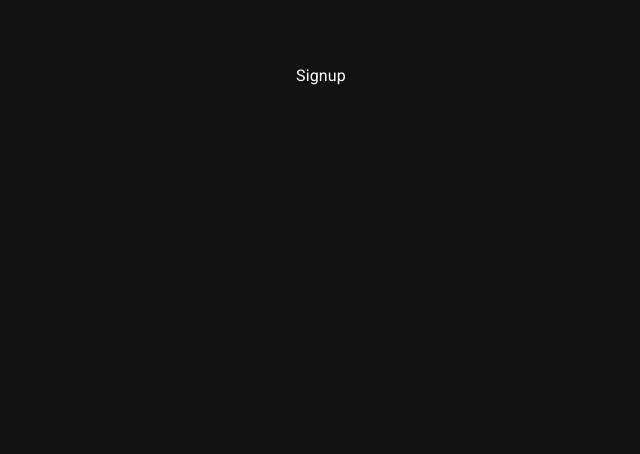
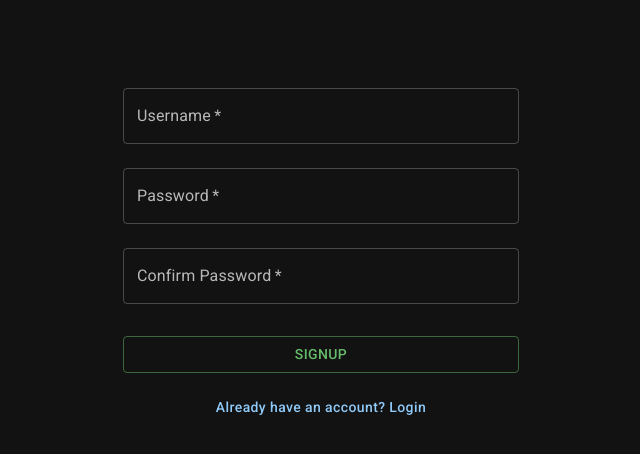
Before and after one commit to wladik06/agileboard, a React (Create React App) app in the folder client/: page /signup in a window 1280 px wide. Shown: the top 454 px of the page, without its empty margins (319-959 px from the left). Built offline with nearby package versions, Linux system fonts and the light colour scheme.

Commit message:
login and signup page

```diff
--- a/client/src/pages/Login.jsx
+++ b/client/src/pages/Login.jsx
@@ -1,9 +1,100 @@
-import React from 'react'
+import { Box, Button, TextField } from "@mui/material";
+import { useState } from "react";
+import { Link, useNavigate } from "react-router-dom";
+import LoadingButton from "@mui/lab/LoadingButton";
+import authApi from "../api/authApi";
 
 const Login = () => {
-  return (
-    <div>Login</div>
-  )
-}
+	const navigate = useNavigate();
+	const [loading, setLoading] = useState(false);
+	const [usernameErrText, setUsernameErrText] = useState("");
+	const [passwordErrText, setPasswordErrText] = useState("");
 
-export default Login
+	const handleSubmit = async (e) => {
+		e.preventDefault();
+		setUsernameErrText("");
+		setPasswordErrText("");
+
+		const data = new FormData(e.target);
+		const username = data.get("username").trim();
+		const password = data.get("password").trim();
+
+		let err = false;
+
+		if (username === "") {
+			err = true;
+			setUsernameErrText("Please fill this field");
+		}
+		if (password === "") {
+			err = true;
+			setPasswordErrText("Please fill this field");
+		}
+
+		if (err) return;
+
+		setLoading(true);
+
+		try {
+			const res = await authApi.login({ username, password });
+			setLoading(false);
+			localStorage.setItem("token", res.token);
+			navigate("/");
+		} catch (err) {
+			const errors = err.data.errors;
+			errors.forEach((e) => {
+				if (e.param === "username") {
+					setUsernameErrText(e.msg);
+				}
+				if (e.param === "password") {
+					setPasswordErrText(e.msg);
+				}
+			});
+			setLoading(false);
+		}
+	};
+
+	return (
+		<>
+			<Box component="form" sx={{ mt: 1 }} onSubmit={handleSubmit} noValidate>
+				<TextField
+					margin="normal"
+					required
+					fullWidth
+					id="username"
+					label="Username"
+					name="username"
+					disabled={loading}
+					error={usernameErrText !== ""}
+					helperText={usernameErrText}
+				/>
+				<TextField
+					margin="normal"
+					required
+					fullWidth
+					id="password"
+					label="Password"
+					name="password"
+					type="password"
+					disabled={loading}
+					error={passwordErrText !== ""}
+					helperText={passwordErrText}
+				/>
+				<LoadingButton
+					sx={{ mt: 3, mb: 2 }}
+					variant="outlined"
+					fullWidth
+					color="success"
+					type="submit"
+					loading={loading}
+				>
+					Login
+				</LoadingButton>
+			</Box>
+			<Button component={Link} to="/signup" sx={{ textTransform: "none" }}>
+				Don't have an account? Signup
+			</Button>
+		</>
+	);
+};
+
+export default Login;
--- a/client/src/pages/Signup.jsx
+++ b/client/src/pages/Signup.jsx
@@ -1,9 +1,131 @@
-import React from 'react'
+import { Box, Button, TextField } from "@mui/material";
+import { useState } from "react";
+import { Link, useNavigate } from "react-router-dom";
+import LoadingButton from "@mui/lab/LoadingButton";
+import authApi from "../api/authApi";
 
 const Signup = () => {
-  return (
-    <div>Signup</div>
-  )
-}
+	const navigate = useNavigate();
 
-export default Signup
+	const [loading, setLoading] = useState(false);
+	const [usernameErrText, setUsernameErrText] = useState("");
+	const [passwordErrText, setPasswordErrText] = useState("");
+	const [confirmPasswordErrText, setConfirmPasswordErrText] = useState("");
+
+	const handleSubmit = async (e) => {
+		e.preventDefault();
+		setUsernameErrText("");
+		setPasswordErrText("");
+		setConfirmPasswordErrText("");
+
+		const data = new FormData(e.target);
+		const username = data.get("username").trim();
+		const password = data.get("password").trim();
+		const confirmPassword = data.get("confirmPassword").trim();
+
+		let err = false;
+
+		if (username === "") {
+			err = true;
+			setUsernameErrText("Please fill this field");
+		}
+		if (password === "") {
+			err = true;
+			setPasswordErrText("Please fill this field");
+		}
+		if (confirmPassword === "") {
+			err = true;
+			setConfirmPasswordErrText("Please fill this field");
+		}
+		if (password !== confirmPassword) {
+			err = true;
+			setConfirmPasswordErrText("Confirm password does not match");
+		}
+
+		if (err) return;
+
+		setLoading(true);
+
+		try {
+			const res = await authApi.signup({
+				username,
+				password,
+				confirmPassword,
+			});
+			setLoading(false);
+			localStorage.setItem("token", res.token);
+			navigate("/");
+		} catch (err) {
+			const errors = err.data.errors;
+			errors.forEach((e) => {
+				if (e.param === "username") {
+					setUsernameErrText(e.msg);
+				}
+				if (e.param === "password") {
+					setPasswordErrText(e.msg);
+				}
+				if (e.param === "confirmPassword") {
+					setConfirmPasswordErrText(e.msg);
+				}
+			});
+			setLoading(false);
+		}
+	};
+
+	return (
+		<>
+			<Box component="form" sx={{ mt: 1 }} onSubmit={handleSubmit} noValidate>
+				<TextField
+					margin="normal"
+					required
+					fullWidth
+					id="username"
+					label="Username"
+					name="username"
+					disabled={loading}
+					error={usernameErrText !== ""}
+					helperText={usernameErrText}
+				/>
+				<TextField
+					margin="normal"
+					required
+					fullWidth
+					id="password"
+					label="Password"
+					name="password"
+					type="password"
+					disabled={loading}
+					error={passwordErrText !== ""}
+					helperText={passwordErrText}
+				/>
+				<TextField
+					margin="normal"
+					required
+					fullWidth
+					id="confirmPassword"
+					label="Confirm Password"
+					name="confirmPassword"
+					type="password"
+					disabled={loading}
+					error={confirmPasswordErrText !== ""}
+					helperText={confirmPasswordErrText}
+				/>
+				<LoadingButton
+					sx={{ mt: 3, mb: 2 }}
+					variant="outlined"
+					fullWidth
+					color="success"
+					type="submit"
+					loading={loading}
+				>
+					Signup
+				</LoadingButton>
+			</Box>
+			<Button component={Link} to="/login" sx={{ textTransform: "none" }}>
+				Already have an account? Login
+			</Button>
+		</>
+	);
+};
+
+export default Signup;
```
